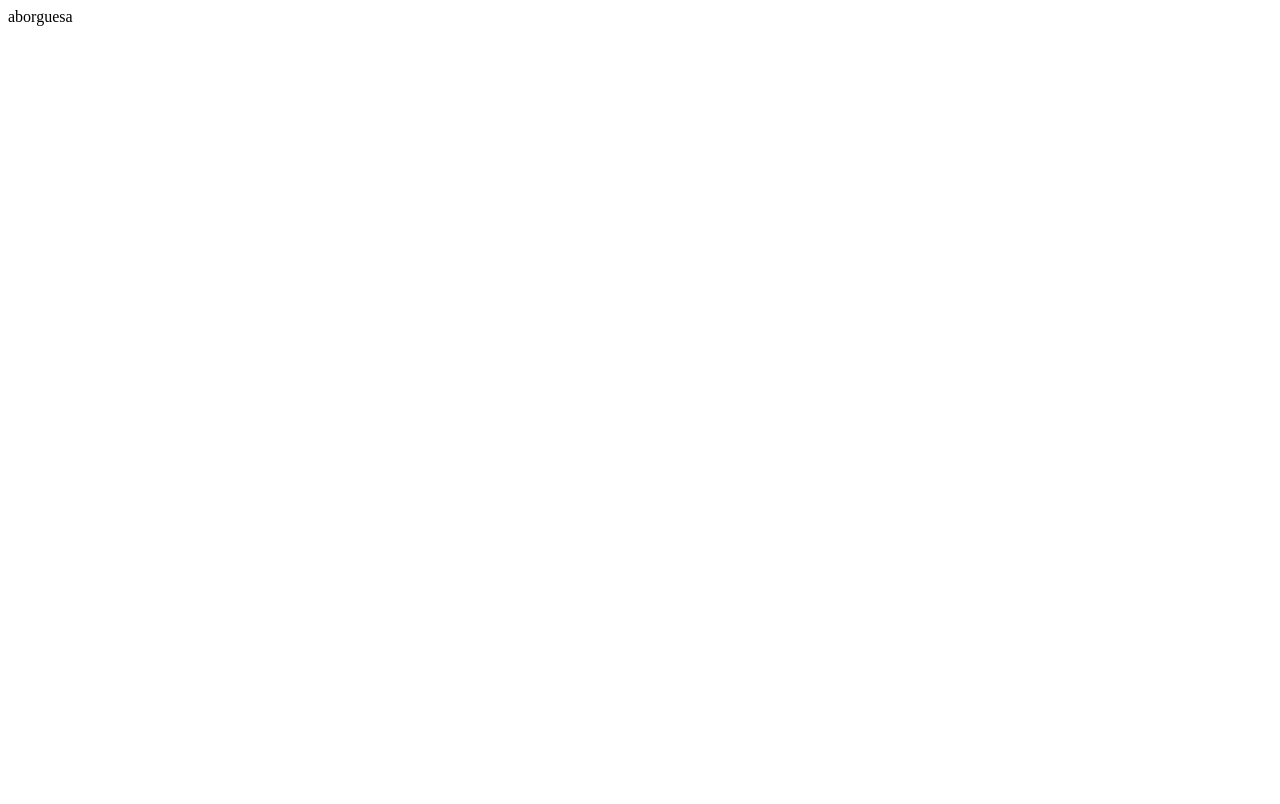
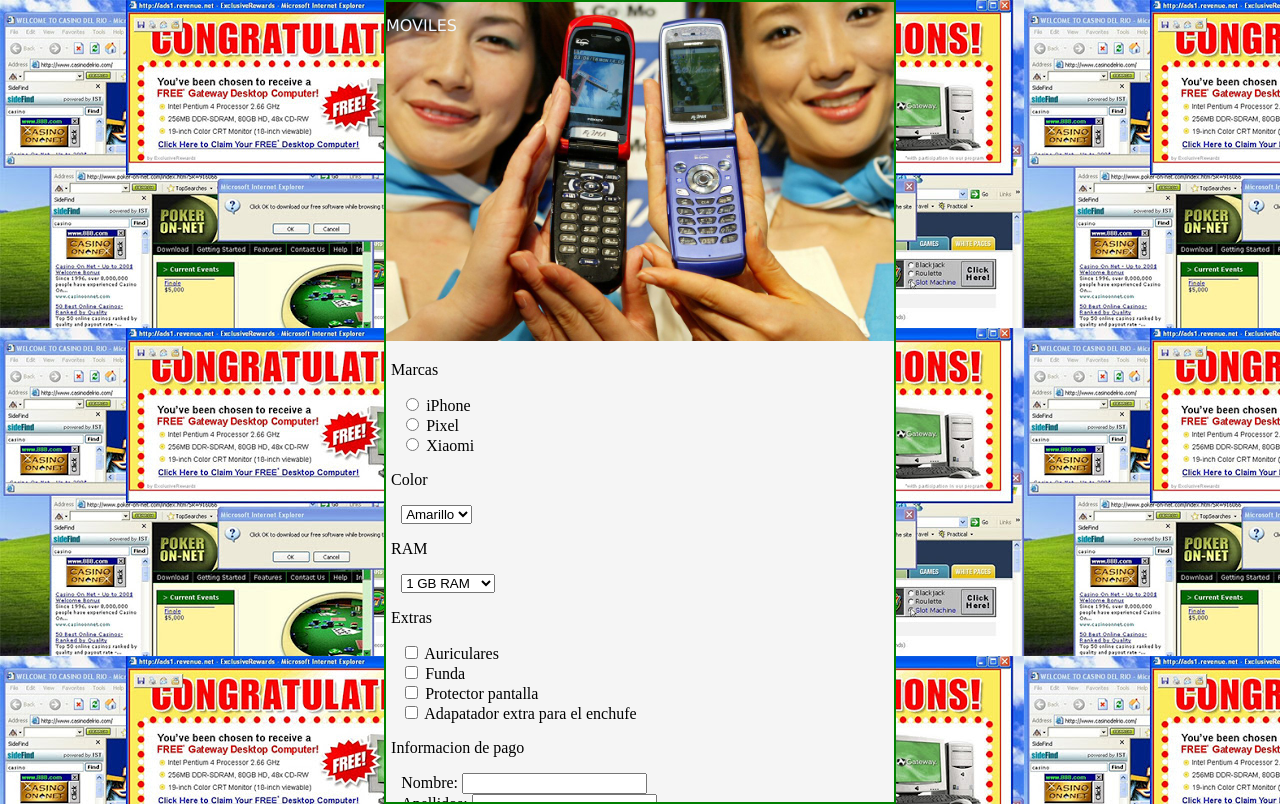
Before and after one commit to sergiomalagon/ProyectoLDM, a plain HTML site: page ejercicios/formulario.html in a window 1280 px wide. Drawn offline with Linux system fonts and the light colour scheme.

Commit message:
20/03/2020

```diff
--- a/ejercicios/formulario.css
+++ b/ejercicios/formulario.css
@@ -0,0 +1,49 @@
+html {
+    background: repeat url("../img/ads.jpg");
+    overflow: hidden;
+}
+
+body {
+    margin: auto;
+}
+
+::-webkit-scrollbar {
+    width: 0.1px;
+}
+
+::-webkit-scrollbar-thumb {
+    background-color: green;
+    opacity: 10%;
+}
+
+
+.formulario {
+    background-color: whitesmoke;
+    margin-left: 30%;
+    margin-right: 30%;
+    border: 2px solid green;
+    overflow-y: overlay;
+    height: 100vh;
+}
+
+.formulario1 {
+    margin-left: 1%;
+}
+
+.formulario2 {
+    margin-left: 2%;
+}
+.metodoPago{
+    margin-left: 7%;
+}
+.textoInicial {
+    color: aliceblue;
+    position: absolute;
+    text-transform: uppercase;
+    font-family: 'Lucida Sans';
+    top: 0;
+}
+
+.foto {
+    width: 100%;
+}
--- a/ejercicios/formulario.html
+++ b/ejercicios/formulario.html
@@ -1,11 +1,83 @@
 <!DOCTYPE html>
-<html lang="en">
+<html lang="es">
+
 <head>
     <meta charset="UTF-8">
     <meta name="viewport" content="width=device-width, initial-scale=1.0">
+    <link rel="stylesheet" href="formulario.css">
     <title>Formulario</title>
 </head>
+
 <body>
-    aborguesa
+    <div class="formulario">
+        <img src="../img/movilAsia.jpg" alt="" class="foto">
+        <p class="textoInicial">moviles</p>
+        <div class="formulario1">
+            <form action="">
+
+                <p>Marcas</p>
+                <div class="formulario2">
+                    <input type="radio" name="marca" id="iphone"> <label for="iphone">iPhone</label> <br>
+                    <input type="radio" name="marca" id="pixel"> <label for="pixel">Pixel</label> <br>
+                    <input type="radio" name="marca" id="xiaomi"> <label for="xiaomi">Xiaomi</label> <br>
+                </div>
+
+                <p>Color</p>
+                <div class="formulario2">
+                    <select name="" id="">
+                        <option value="amarillo">Amarillo</option>
+                        <option value="azul">Azul</option>
+                        <option value="blanco">Blanco</option>
+                        <option value="bronce">Bronce</option>
+                    </select>
+                </div>
+
+                <p>RAM</p>
+                <div class="formulario2">
+                    <select name="" id="">
+                        <option value="amarillo">1 GB RAM</option>
+                        <option value="azul">2 GB RAM</option>
+                        <option value="blanco">6 GB RAM</option>
+                        <option value="bronce">12 GB RAM</option>
+                    </select>
+                </div>
+
+                <p>Extras</p>
+                <div class="formulario2">
+                    <input type="checkbox" name="auriculares" id="auriculares"> <label for="auriculares">Auriculares</label> <br>
+                    <input type="checkbox" name="funda" id="funda"> <label for="funda">Funda</label> <br>
+                    <input type="checkbox" name="protectorPantalla" id="protectorPantalla"> <label for="protectorPantalla">Protector pantalla</label> <br>
+                    <input type="checkbox" name="adaptadorEnchufe" id="adaptadorEnchufe"> <label for="adaptadorEnchufe">Adapatador extra para el enchufe</label> <br>
+                </div>
+
+                <p>Informacion de pago</p>
+                <div class="formulario2">
+                    Nombre: <input type="text" name="nombre" id=""> <br>
+                    Apellidos: <input type="text" name="" id=""> <br>
+                    Telefono: <input type="tel" name="" id=""> <br>
+                    Correo Electronico: <input type="email" name="" id=""> <br>
+                </div>
+
+                <p>Metodo de pago</p>
+                <input type="radio" name="metodoPago" id="tarjeta"> <label for="tarjeta">Tarjeta de Credito/ Debito</label> <br>
+                <div class="metodoPago">
+                    Titular de la tarjeta: <br> <input type="text" name="" id=""> <br>
+                    Numero de tarjeta: <br> <input type="text" name="" id=""> <br>
+                    Mes de caducidad: <br> <input type="month" name="" id=""> <br>
+                    Codigo CVC2: <br> <input type="number" name="" id=""> <br>
+                </div>
+                <input type="radio" name="metodoPago" id="paypal"> <label for="paypal">PayPal</label> <br>
+                <div class="metodoPago">
+                    <input type="button" value="PayPal">
+                </div>
+
+                <p>Otros</p>
+                <div class="formulario2">
+                    <textarea name="" id="" cols="100" rows="7"></textarea>
+                </div>
+            </form>
+        </div>
+    </div>
 </body>
+
 </html>
--- a/index.css
+++ b/index.css
@@ -338,9 +338,10 @@ table#t01 th {
 
 .clearfix {
   border: 3px solid #4caf50;
+  overflow: auto;
 }
 
 #float_derecha {
   float: right;
-  height: 89px;
+  height: 150px;
 }
```
Also changed, not shown: img/ads.jpg (added), img/movilAsia.jpg (added).
